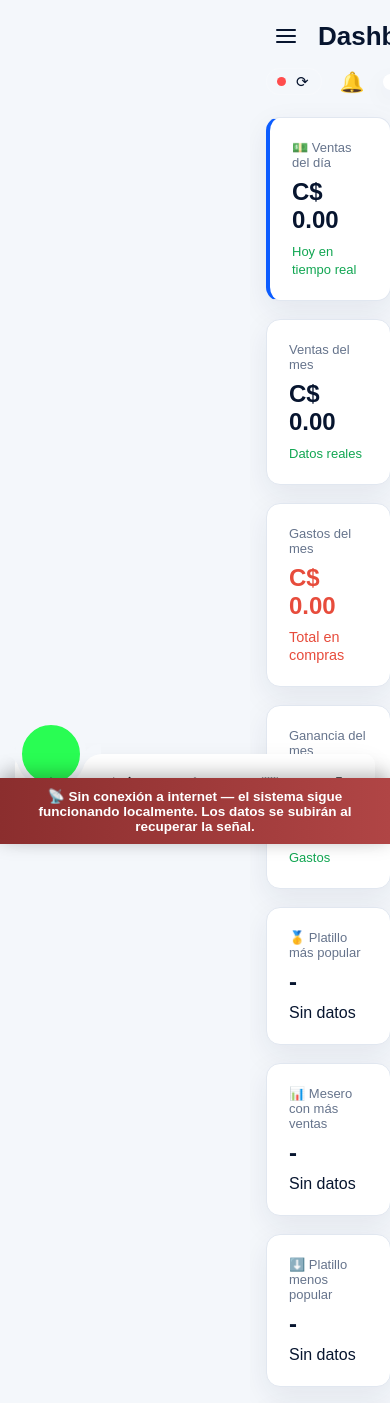
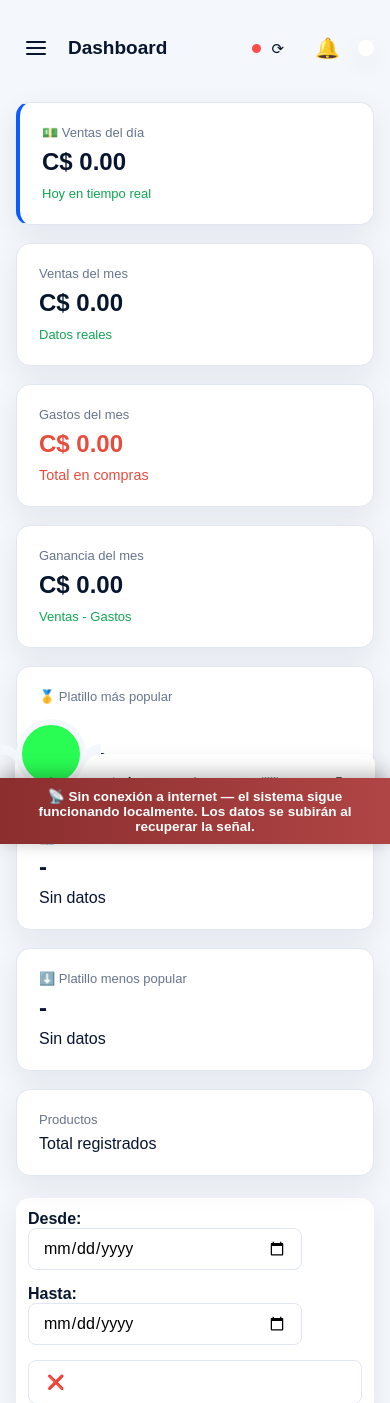
Before and after one commit to brownie1605/quesillosdb, a Flask app: template app/templates/dashboard/dashboard.html in a window 390 px wide. Shown: the top 1403 px of the page. Run offline with Flask 3, Linux system fonts and the light colour scheme; the template is opened without the code that fills it, so the values that code supplies are empty; parts of the project's set-up code (start-up, migrations or seed data) failed here and were passed over; some libraries are stand-ins or nearby versions.

Commit message:
Mobile: arregla bug critico de main-content empujado fuera de pantalla (margin-left sin resetear), overflow horizontal en exportar reportes, y espacio del nav flotante

```diff
--- a/app/static/css/dashboard.css
+++ b/app/static/css/dashboard.css
@@ -751,9 +751,14 @@ body.dark-theme .page-btn {
     }
 
     .main-content {
+        margin-left: 0;
         padding: 16px;
         max-width: 100vw;
         overflow-x: hidden;
+    }
+
+    .topbar h1 {
+        font-size: 19px;
     }
 
     .profile {
@@ -817,6 +822,12 @@ body.dark-theme .page-btn {
     /* Evitar zoom automático en iOS al tocar inputs */
     .form-control {
         font-size: 16px;
+    }
+
+    /* Paneles con min-width fijo (ej. exportar reportes) causaban
+       overflow horizontal en pantallas angostas -- forzar 100%. */
+    .modal-section {
+        min-width: 100% !important;
     }
 }
 
--- a/app/templates/layouts/mobile_nav.html
+++ b/app/templates/layouts/mobile_nav.html
@@ -71,7 +71,7 @@
 
     /* Ajustar el padding inferior de la página para que el contenido no quede detrás del navbar */
     .app-layout .main-content {
-        padding-bottom: 90px;
+        padding-bottom: 120px;
     }
 }
 
```
